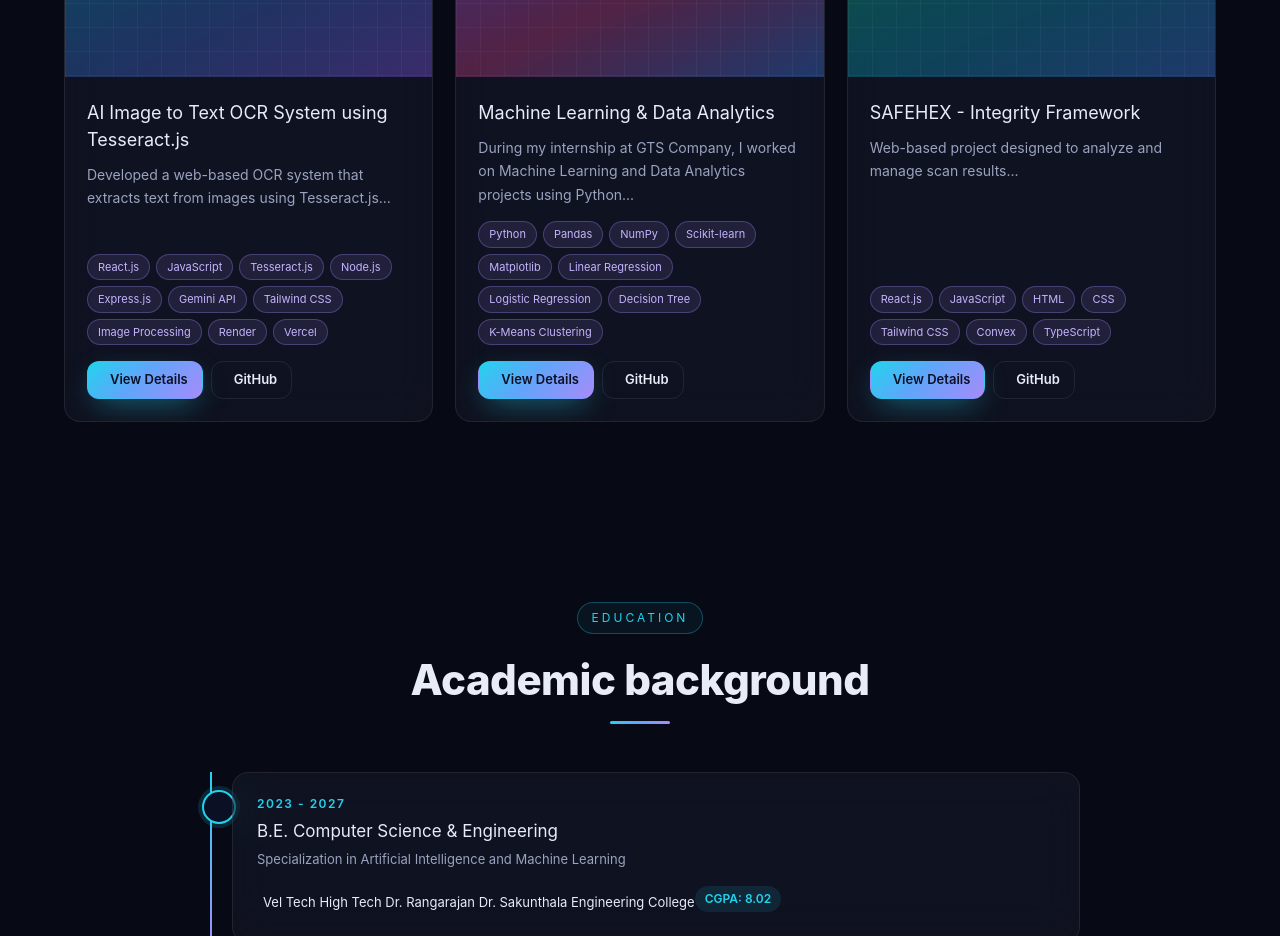
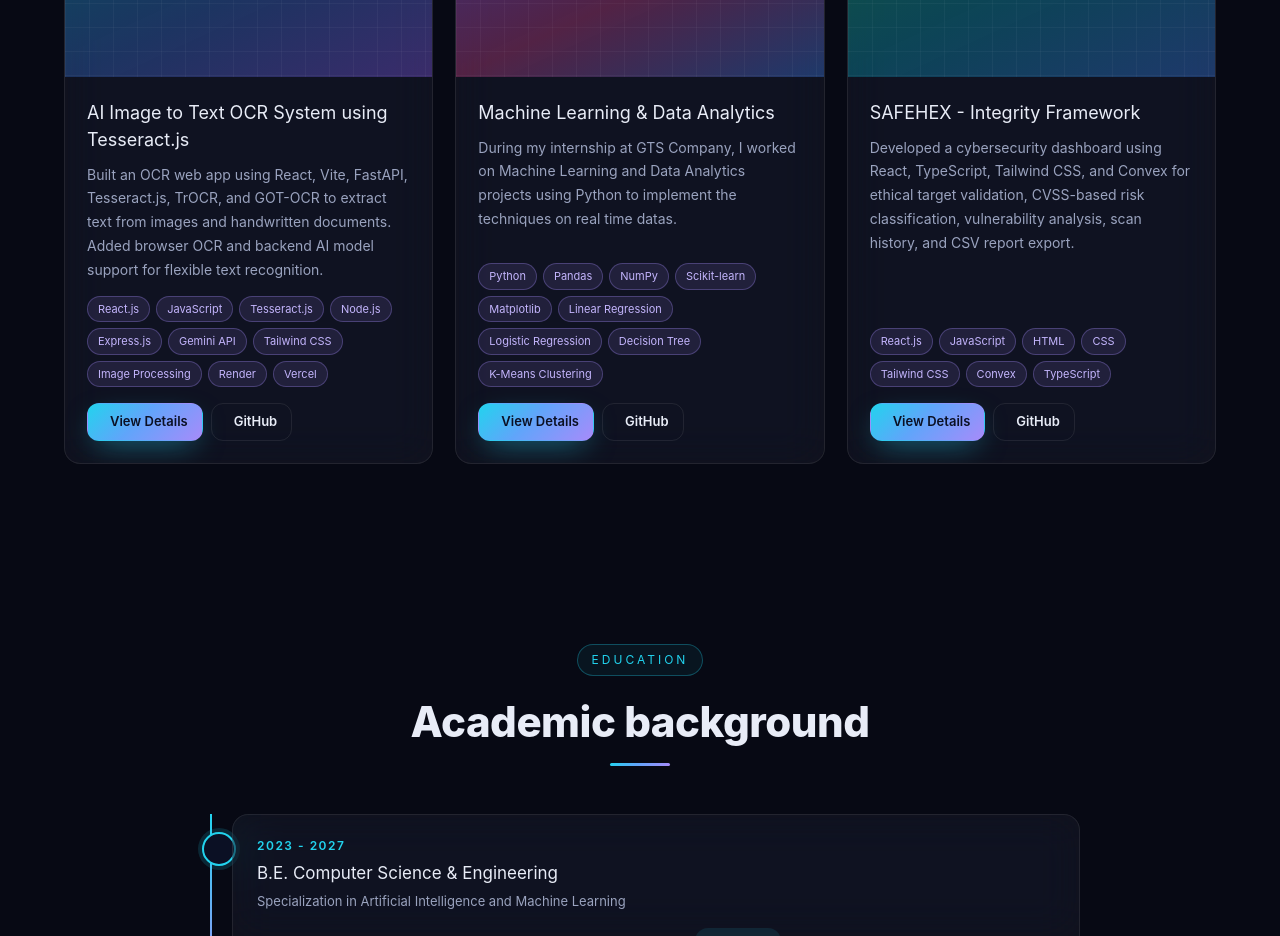
Before and after one commit to Gunasakthi-Loganathan/Portfolio, a React (Vite) app: page / in a window 1280 px wide. Shown: the part 2760-3696 px from the top of the page. Built offline with nearby package versions, Linux system fonts and the light colour scheme.

Commit message:
Update App.jsx

```diff
--- a/src/App.jsx
+++ b/src/App.jsx
@@ -94,7 +94,7 @@ const PROJECTS = [
   {
     title: "AI Image to Text OCR System using Tesseract.js",
     desc:
-      "Developed a web-based OCR system that extracts text from images using Tesseract.js...",
+      "Built an OCR web app using React, Vite, FastAPI, Tesseract.js, TrOCR, and GOT-OCR to extract text from images and handwritten documents. Added browser OCR and backend AI model support for flexible text recognition.",
     tech: [
       "React.js",
       "JavaScript",
@@ -115,7 +115,7 @@ const PROJECTS = [
   {
     title: "Machine Learning & Data Analytics",
     desc:
-      "During my internship at GTS Company, I worked on Machine Learning and Data Analytics projects using Python...",
+      "During my internship at GTS Company, I worked on Machine Learning and Data Analytics projects using Python to implement the techniques on real time datas.",
     tech: [
       "Python",
       "Pandas",
@@ -134,7 +134,7 @@ const PROJECTS = [
   },
   {
     title: "SAFEHEX - Integrity Framework",
-    desc: "Web-based project designed to analyze and manage scan results...",
+    desc: "Developed a cybersecurity dashboard using React, TypeScript, Tailwind CSS, and Convex for ethical target validation, CVSS-based risk classification, vulnerability analysis, scan history, and CSV report export.",
     tech: ["React.js", "JavaScript", "HTML", "CSS", "Tailwind CSS", "Convex", "TypeScript"],
     icon: "solar:monitor-smartphone-linear",
     gradient: "from-emerald-500/30 via-cyan-500/20 to-blue-500/30",
@@ -410,7 +410,7 @@ export default function App() {
             />
 
             <h3>Gunasakthi Loganathan</h3>
-            <p>Software Developer · AI & ML Undergraduate</p>
+            <p>Full Stack Developer · AI & ML Undergraduate</p>
           </div>
         </div>
       )}
@@ -472,7 +472,7 @@ export default function App() {
 
             <a
               className="btn btn-ghost"
-              href="https://drive.google.com/uc?export=download&id=1YeEbukR2j7oPdHMJrVTkhQuaitYxVODZ"
+              href="https://drive.google.com/uc?export=download&id=1gAPhayegeoKsKA84Q9HvzicGPAfRclv3"
               target="_blank"
               rel="noopener noreferrer"
             >
```
